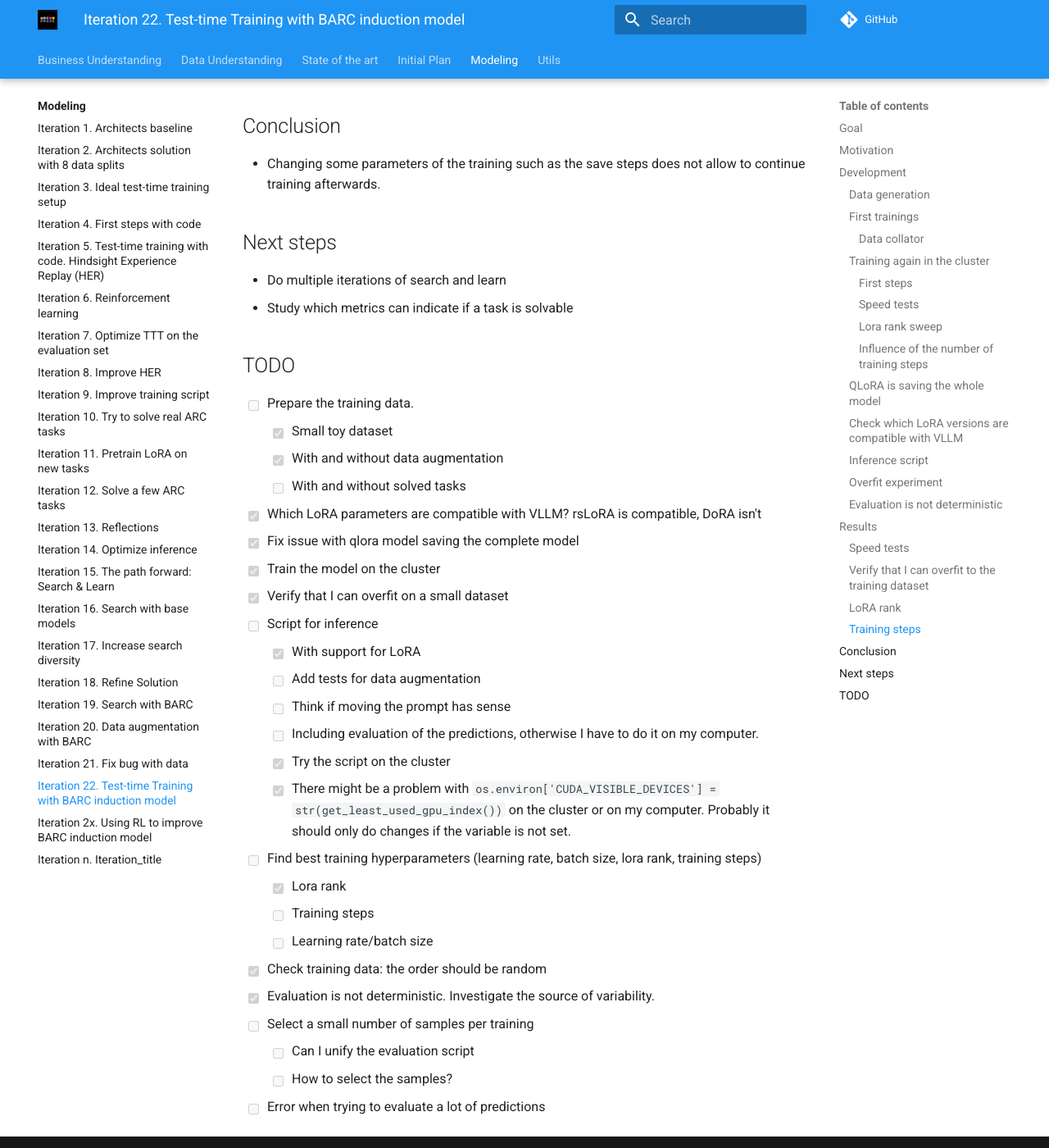
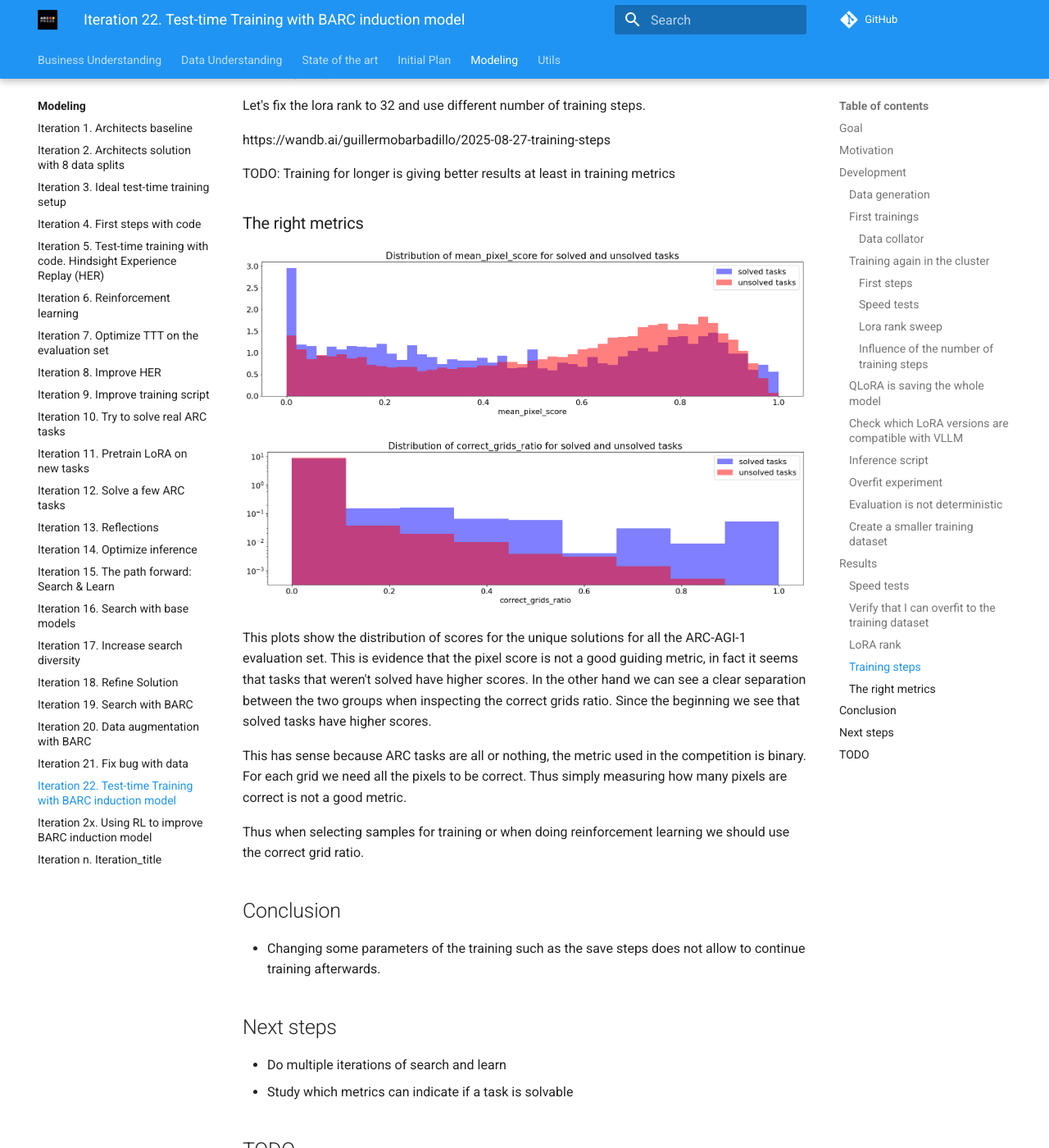
Before and after one commit to ironbar/arc25, an MkDocs documentation site: the page built from docs/modeling/Iteration_22_ttt_BARC.md, in a window 1280 px wide and 1400 px high, scrolled down 14492 px. Shown: the whole window at 82% size. Built offline with MkDocs 1.6.1 and Material for MkDocs 9.7.7, drawn with Linux system fonts in a browser that asks for light colours; comment, search, counter and statistics services are not loaded; some of the changed text lies outside the part shown.

Commit message:
created smaller datasets

```diff
--- a/docs/modeling/Iteration_22_ttt_BARC.md
+++ b/docs/modeling/Iteration_22_ttt_BARC.md
@@ -621,6 +621,11 @@
 I have fixed the execution of the code so on each execution the dsl is imported. This solves the problem
 that the dsl was being modified by some rogue solution.
 
+### Create a smaller training dataset
+
+Since I have seen that the model is able to overfit to a small dataset, and does not seem to learn
+from a huge dataset, I believe we should try training on a smaller selected samples.
+
 ## Results
 
 ### Speed tests
@@ -674,6 +679,25 @@
 
 TODO: Training for longer is giving better results at least in training metrics
 
+### The right metrics
+
+![mean_pixel_score](res/1756453485652_image.png)
+
+![correct_grids_ratio](res/1756453501303_image.png)
+
+This plots show the distribution of scores for the unique solutions for all the ARC-AGI-1 evaluation set.
+This is evidence that the pixel score is not a good guiding metric, in fact it seems that tasks that
+weren't solved have higher scores.
+In the other hand we can see a clear separation between the two groups when inspecting the correct grids
+ratio. Since the beginning we see that solved tasks have higher scores.
+
+This has sense because ARC tasks are all or nothing, the metric used in the competition is binary.
+For each grid we need all the pixels to be correct. Thus simply measuring how many pixels are correct
+is not a good metric.
+
+Thus when selecting samples for training or when doing reinforcement learning we should use the correct
+grid ratio.
+
 ## Conclusion
 
 - Changing some parameters of the training such as the save steps does not allow to continue training afterwards.
```
Also changed, not shown: docs/modeling/res/1756453485652_image.png (added), docs/modeling/res/1756453501303_image.png (added), 1 other file.
